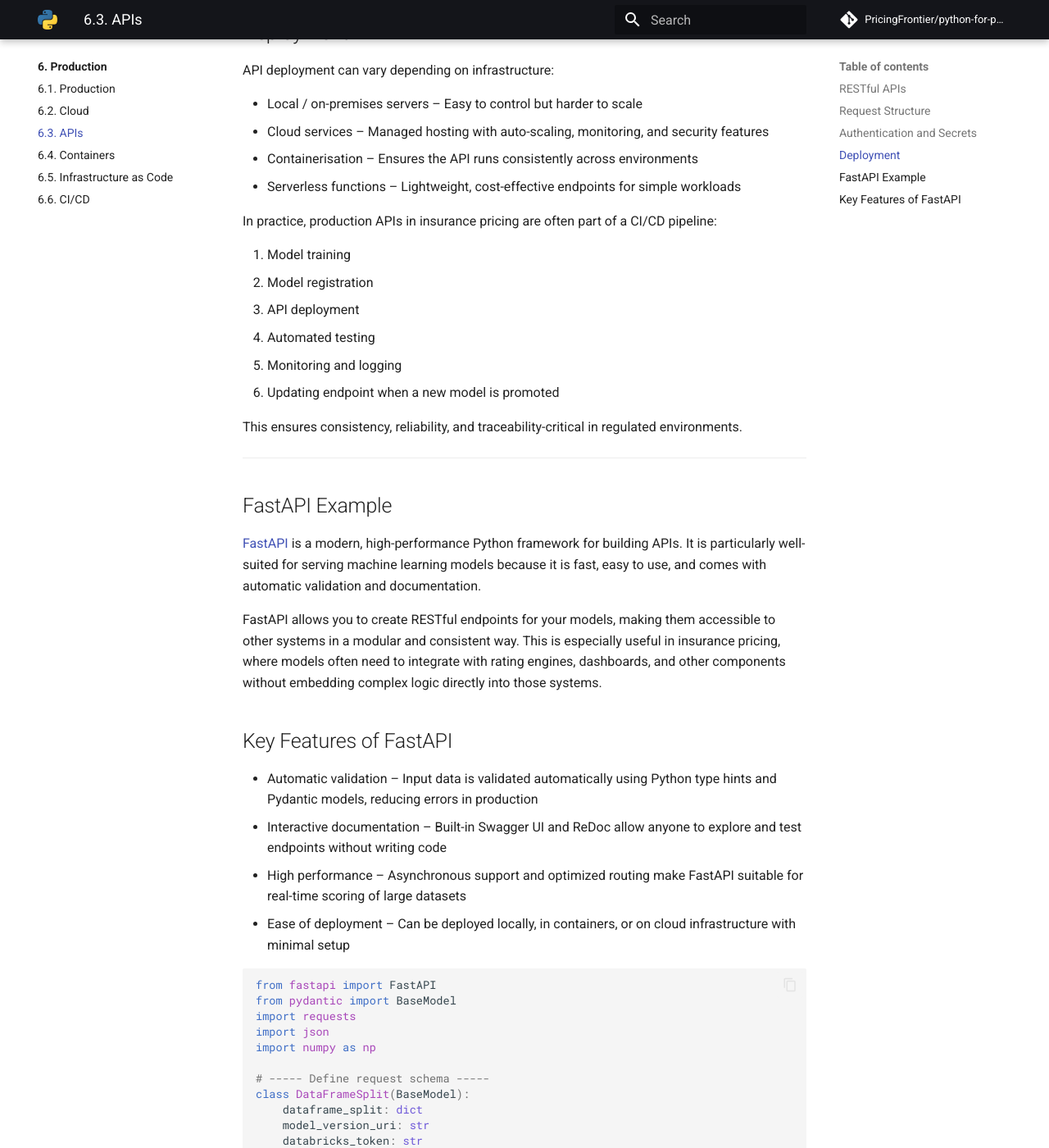
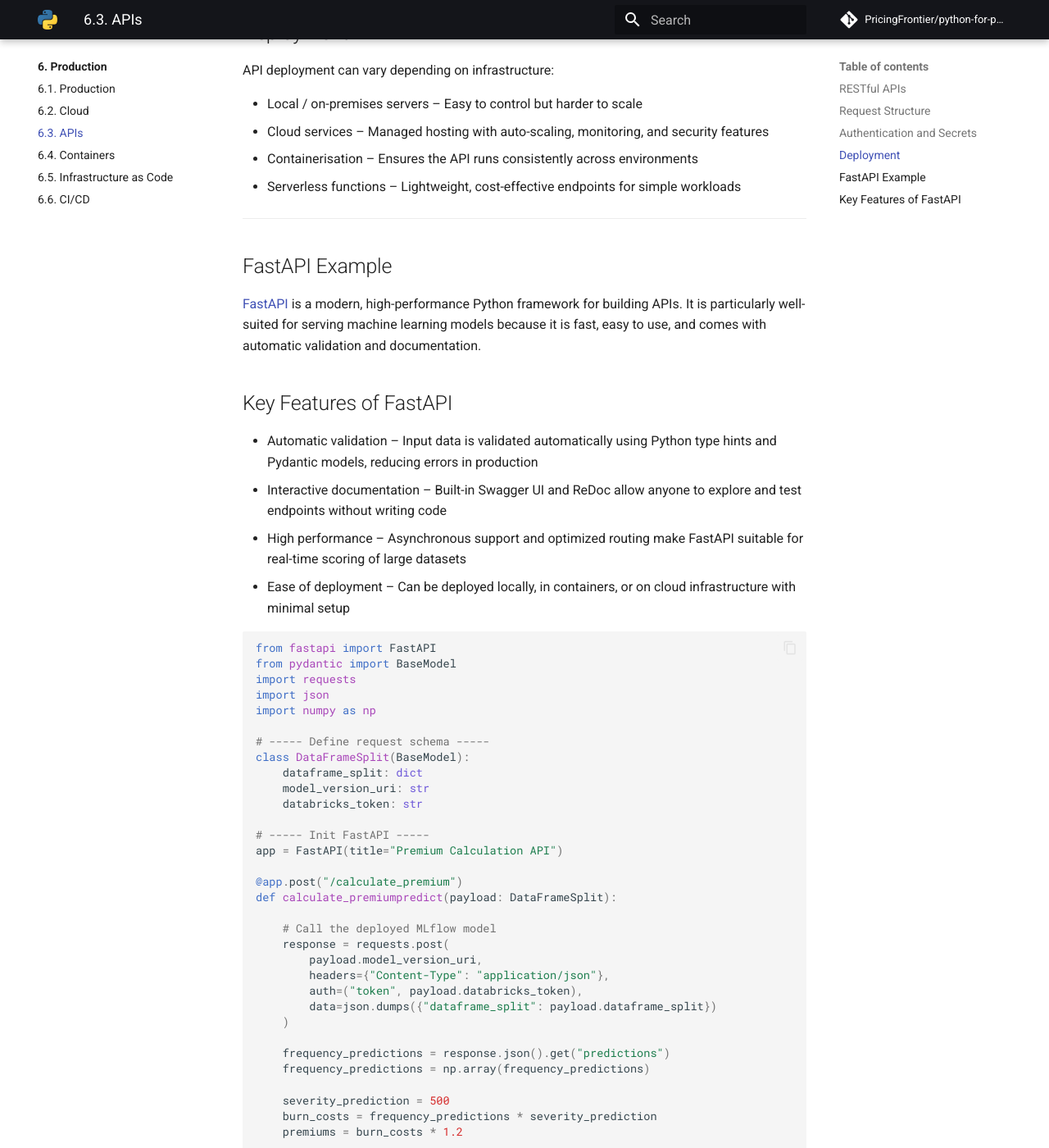
Before and after one commit to PricingFrontier/python-for-pricing-course, an MkDocs documentation site: the page built from docs/6. Production/6.3 APIs.md, in a window 1280 px wide and 1400 px high, scrolled down 2528 px. Shown: the whole window at 82% size. Built offline with MkDocs 1.6.1 and Material for MkDocs 9.7.7, drawn with Linux system fonts in a browser that asks for light colours; comment, search, counter and statistics services are not loaded.

Commit message:
API Section tidying

```diff
--- a/docs/6. Production/6.3 APIs.md
+++ b/docs/6. Production/6.3 APIs.md
@@ -100,25 +100,11 @@
 - Containerisation – Ensures the API runs consistently across environments
 - Serverless functions – Lightweight, cost-effective endpoints for simple workloads
 
-In practice, production APIs in insurance pricing are often part of a CI/CD pipeline:
-
-1. Model training
-2. Model registration
-3. API deployment
-4. Automated testing
-5. Monitoring and logging
-6. Updating endpoint when a new model is promoted
-
-This ensures consistency, reliability, and traceability-critical in regulated environments.
-
 ---
 
 ## FastAPI Example
 
-
 [FastAPI](https://fastapi.tiangolo.com/) is a modern, high-performance Python framework for building APIs. It is particularly well-suited for serving machine learning models because it is fast, easy to use, and comes with automatic validation and documentation.
-
-FastAPI allows you to create RESTful endpoints for your models, making them accessible to other systems in a modular and consistent way. This is especially useful in insurance pricing, where models often need to integrate with rating engines, dashboards, and other components without embedding complex logic directly into those systems.
 
 ## Key Features of FastAPI
 
```
